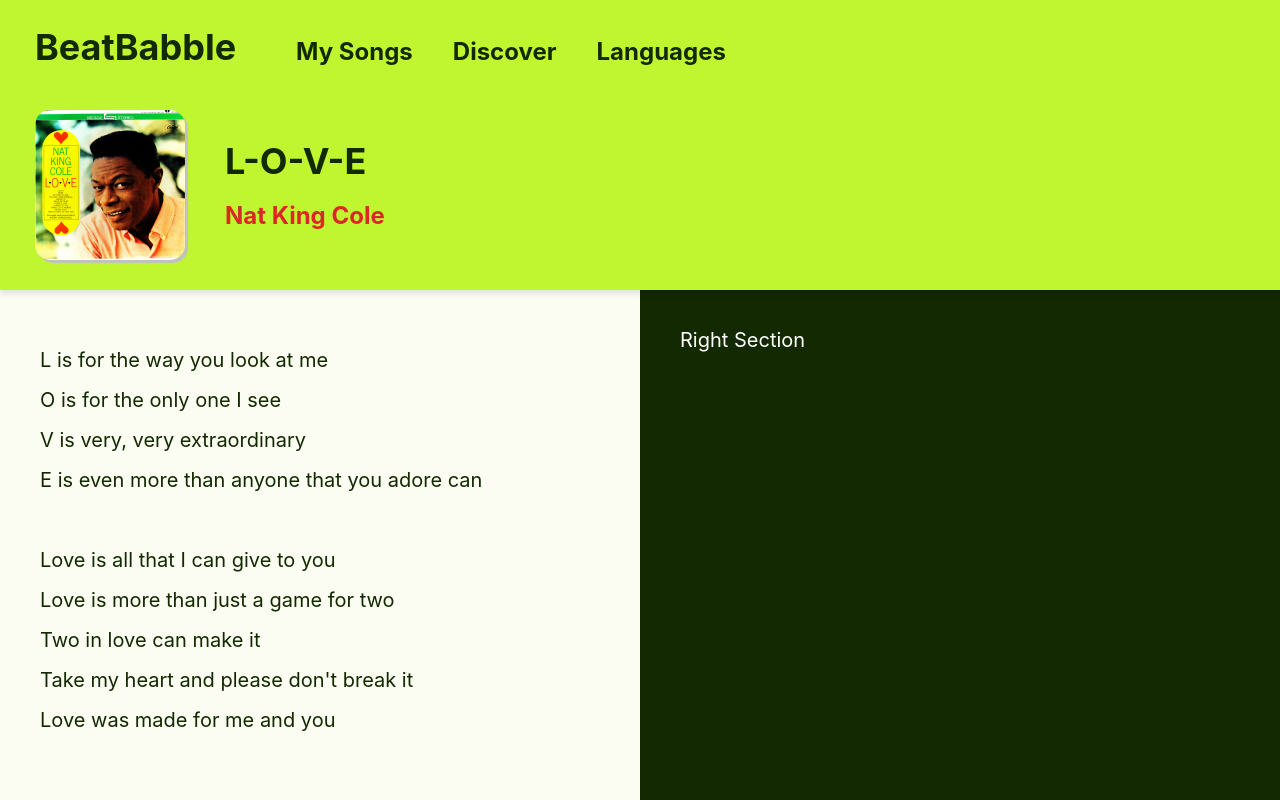
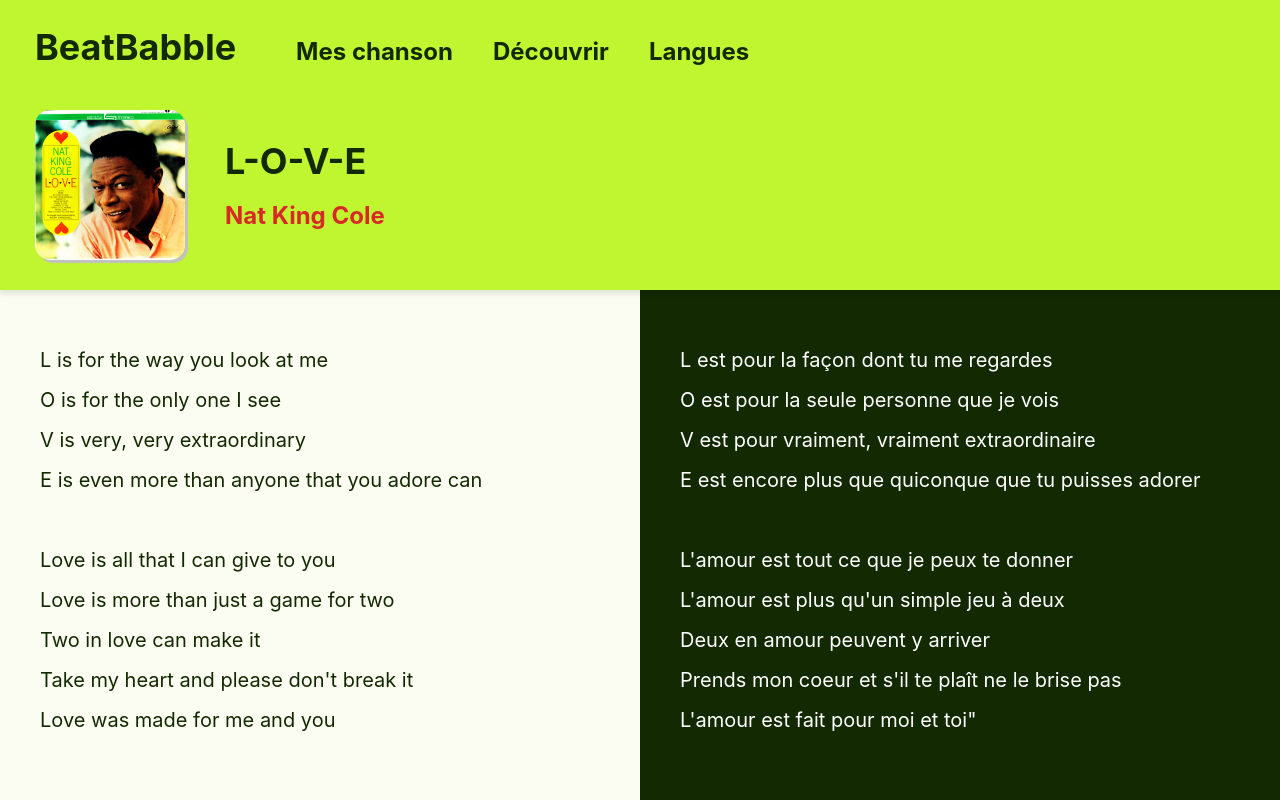
Before and after one commit to Denis-Oh/BeatBabble, a React (Vite) app: page / in a window 1280 px wide. Built offline with nearby package versions, Linux system fonts and the light colour scheme.

Commit message:
Change UI to French

```diff
--- a/src/App.jsx
+++ b/src/App.jsx
@@ -29,9 +29,9 @@
       <header className="banner">
         <nav className="navigation">
           <h2>BeatBabble</h2>
-          <h4>My Songs</h4>
-          <h4>Discover</h4>
-          <h4>Languages</h4>
+          <h4>Mes chanson</h4>
+          <h4>Découvrir</h4>
+          <h4>Langues</h4>
         </nav>
         <div className="song-title">
           <img src={CoverArt} alt="CoverArt"></img>
@@ -62,7 +62,11 @@
           </p>
           {selectedWord && <WordPopup word={selectedWord} closePopup={closePopup} />}
         </div>
-        <div className="right-section">Right Section</div>
+        <div className="right-section">
+          <p>
+          L est pour la façon dont tu me regardes <br /> O est pour la seule personne que je vois <br /> V est pour vraiment, vraiment extraordinaire <br /> E est encore plus que quiconque que tu puisses adorer <br /><br /> L'amour est tout ce que je peux te donner <br /> L'amour est plus qu'un simple jeu à deux <br /> Deux en amour peuvent y arriver <br /> Prends mon coeur et s'il te plaît ne le brise pas <br /> L'amour est fait pour moi et toi"
+          </p>
+        </div>
       </div>
     </div>
   );
--- a/src/WordPopup.jsx
+++ b/src/WordPopup.jsx
@@ -53,19 +53,19 @@
         <div className="popup">
             <div className="popup-header">
                 <h3>{word}</h3>
-                <button onClick={closePopup}>Close</button>
+                <button onClick={closePopup}>Fermer</button>
             </div>
             <div>
-                <h4>Translations:</h4>
+                <h4>Traductions:</h4>
                 <p>{filteredTranslations.length > 0 ? filteredTranslations : "No translation found"}</p>
-                <h4>Example:</h4>
+                <h4>Exemple:</h4>
                 {currentExample ? (
                     <p><span className="original-language">{currentExample.source}</span> - {currentExample.target}</p>
                 ) : (
-                    <p>No examples available.</p>
+                    <p>Aucun exemple disponible.</p>
                 )}
                 {translationData.examples.length > 1 && (
-                    <button onClick={handleRandomExample}>Randomize Example</button>
+                    <button onClick={handleRandomExample}>Exemple de randomisation</button>
                 )}
             </div>
         </div>
```
